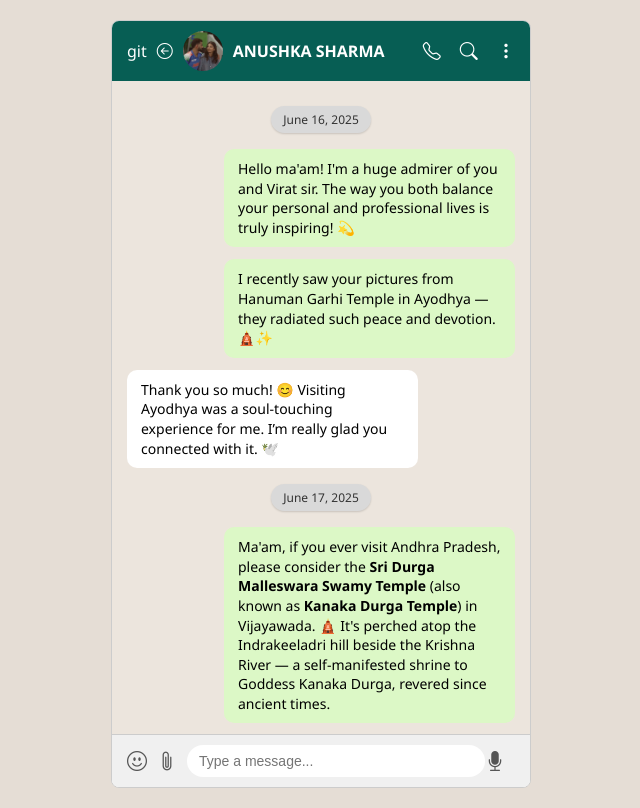
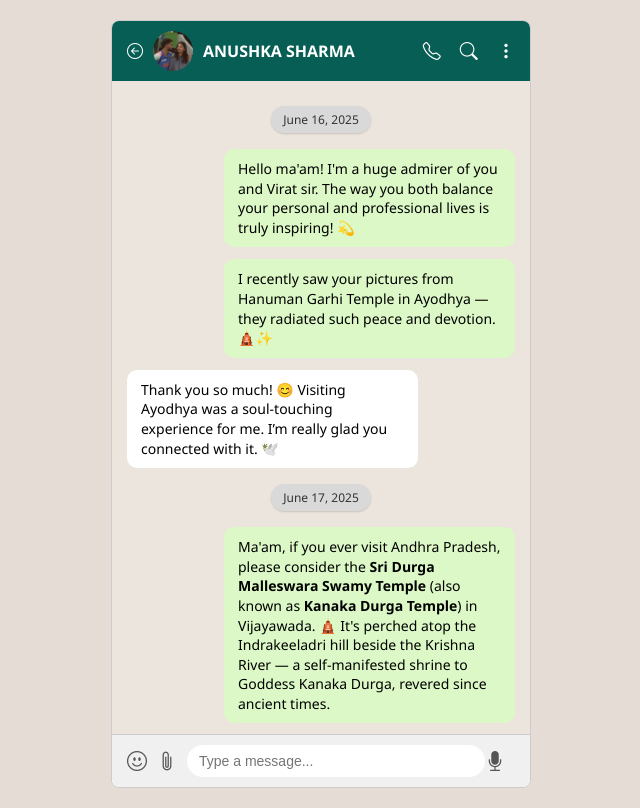
Before and after one commit to saisudheer-18/whatsapp-clone, a plain HTML site: page index.html in a window 1280 px wide. Shown: the whole page, without its empty margins (319-959 px from the left). Drawn offline with nearby package versions, Linux system fonts and the light colour scheme.

Commit message:
WhatsApp Chat Clone

```diff
--- a/index.html
+++ b/index.html
@@ -10,7 +10,7 @@
 <body>
   <div class="chat-container">
     <div class="chat-header">
-      <div class="header-left">git
+      <div class="header-left">
         <i class="bi bi-arrow-left-circle"></i>
         <img src="./Them___🤌🏻❤️.jpeg" alt="User" class="profile-img" />
         <span>ANUSHKA SHARMA</span>
```
